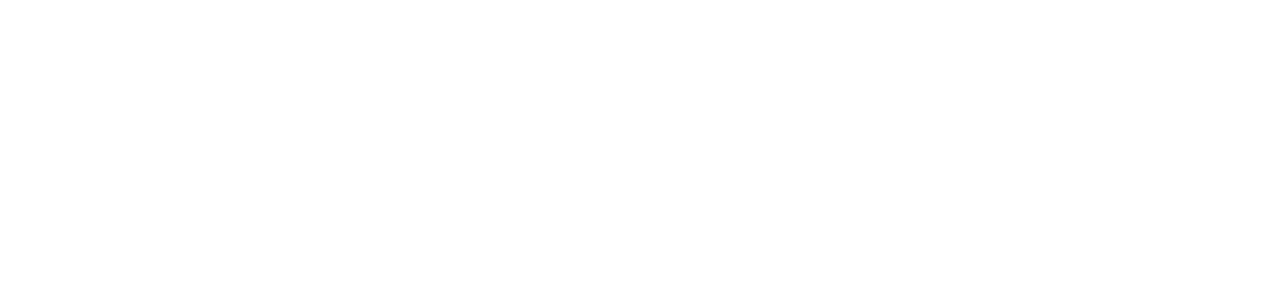
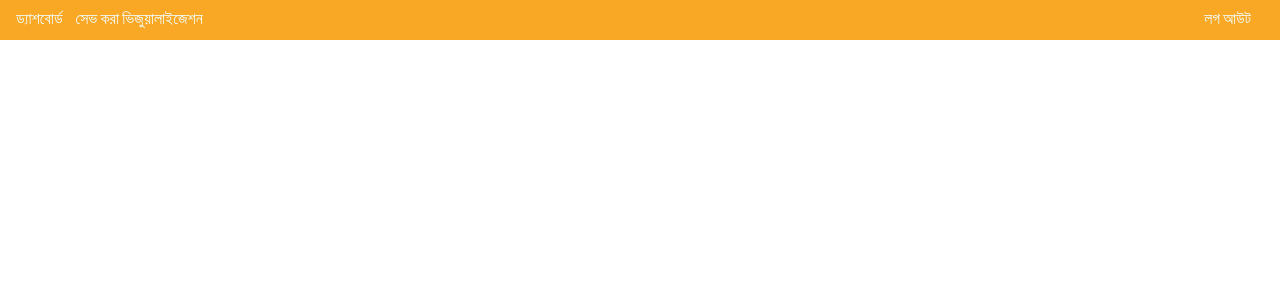
Before and after one commit to piall/data-visualization-maker-tool, a Nuxt app: page / in a window 1280 px wide. Shown: the top 300 px of the page. Built offline with nearby package versions, Linux system fonts and the light colour scheme.

Commit message:
added navbar

```diff
--- a/layouts/default.vue
+++ b/layouts/default.vue
@@ -1,9 +1,58 @@
 <template>
   <div>
+    <b-navbar toggleable="sm">
+      <!-- <b-navbar-brand href="#">NavBar</b-navbar-brand> -->
+      <b-navbar-toggle target="nav-collapse"></b-navbar-toggle>
+      <b-collapse id="nav-collapse" is-nav>
+        <b-navbar-nav>
+          <NuxtLink to="/dashboard">ড্যাশবোর্ড</NuxtLink>
+          <NuxtLink to="/" v-if="loginStatus">সেভ করা ভিজুয়ালাইজেশন</NuxtLink>
+        </b-navbar-nav>
+        <b-navbar-nav class="ml-auto" v-if="loginStatus">
+          <NuxtLink to="/">লগ আউট</NuxtLink>
+        </b-navbar-nav>
+        <b-navbar-nav class="ml-auto" v-else>
+          <NuxtLink to="/register">একাউন্ট তৈরি করুন</NuxtLink>
+          <NuxtLink to="/login">লগ ইন</NuxtLink>
+        </b-navbar-nav>
+      </b-collapse>
+    </b-navbar>
     <Nuxt />
   </div>
 </template>
 
 <style>
 @import url("https://fonts.googleapis.com/css2?family=Baloo+Da+2:wght@400;500;600&display=swap");
+.navbar {
+  background-color: #f9a826;
+  font-family: "Baloo Da 2";
+  font-weight: 500;
+}
+
+a {
+  color: azure;
+  margin-right: 13px;
+}
+/*
+html {
+  font-family: "Source Sans Pro", -apple-system, BlinkMacSystemFont, "Segoe UI",
+    Roboto, "Helvetica Neue", Arial, sans-serif;
+  font-size: 16px;
+  word-spacing: 1px;
+  -ms-text-size-adjust: 100%;
+  -webkit-text-size-adjust: 100%;
+  -moz-osx-font-smoothing: grayscale;
+  -webkit-font-smoothing: antialiased;
+  box-sizing: border-box;
+} */
 </style>
+
+<script>
+export default {
+  data() {
+    return {
+      loginStatus: true
+    };
+  }
+};
+</script>
```
